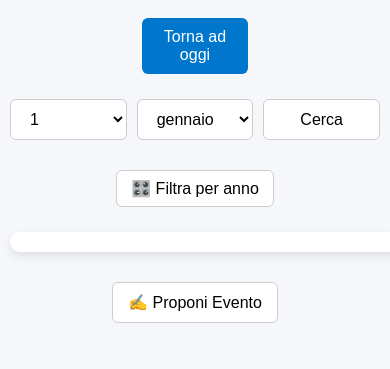
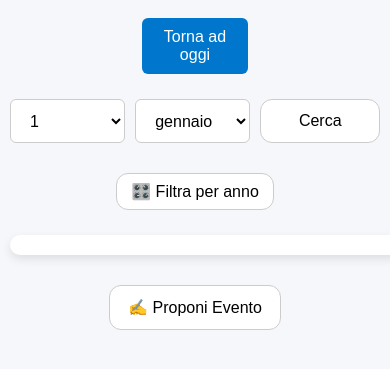
Before and after one commit to stefano-cerone/calendario-storico, a Flask app: page /index.html in a window 390 px wide. Shown: the part 150-519 px from the top of the page. Run offline with Flask 3, Linux system fonts and the light colour scheme.

Commit message:
miglioramento interfaccia mobile ridimensionamento

```diff
--- a/static/style.css
+++ b/static/style.css
@@ -240,9 +240,17 @@ a button {
   }
 
   h1 {
-    font-size: 1.6rem;
+      font-size: clamp(1.6rem, 5vw, 2rem);
+      font-weight: 600;
     text-align: center;
   }
+
+  button {
+  font-size: clamp(1rem, 4vw, 1.2rem);
+  padding: 12px 18px;
+  border-radius: 12px;
+}
+
 
   .evento {
     padding: 15px;
@@ -303,4 +311,10 @@ a button {
     max-width: 100%;
     height: auto;
   }
+ /*
+  #risultati {
+  padding: 20px;
 }
+*/
+
+}
```
